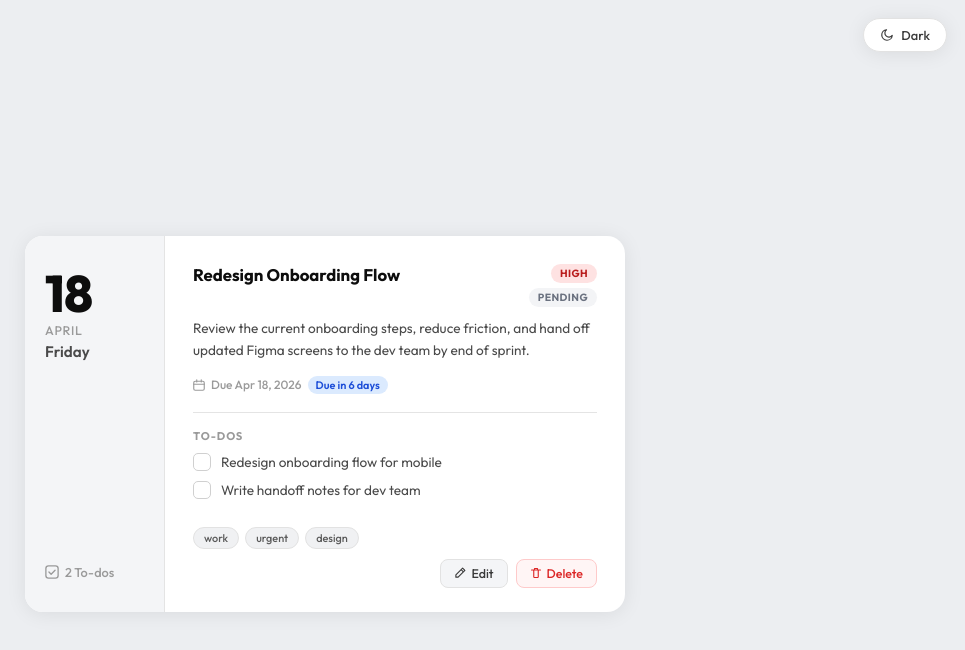
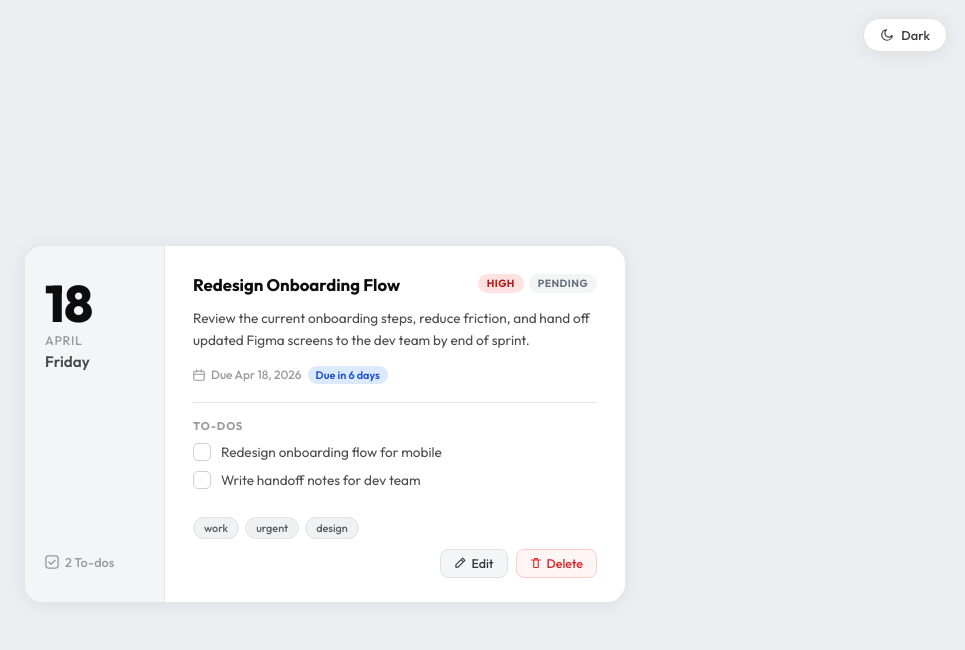
Before and after one commit to Demiomotee/To-do-card, a plain HTML site: page index.html in a window 1280 px wide. Shown: the whole page, without its empty margins (315-1280 px from the left). Drawn offline with Linux system fonts and the light colour scheme.

Commit message:
Update badges layout to use flex-wrap and justify-content

```diff
--- a/style.css
+++ b/style.css
@@ -195,10 +195,10 @@ body {
 
 .badges {
   display: flex;
-  flex-direction: column;
-  align-items: flex-end;
   gap: 5px;
   flex-shrink: 0;
+  flex-wrap: wrap;
+  justify-content: flex-end;
 }
 
 /* ── Badges ───────────────────────────────── */
```
